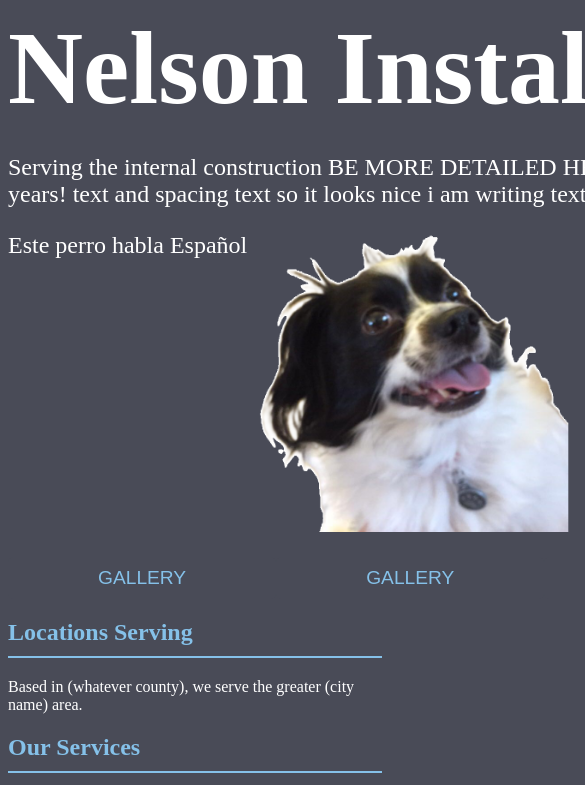
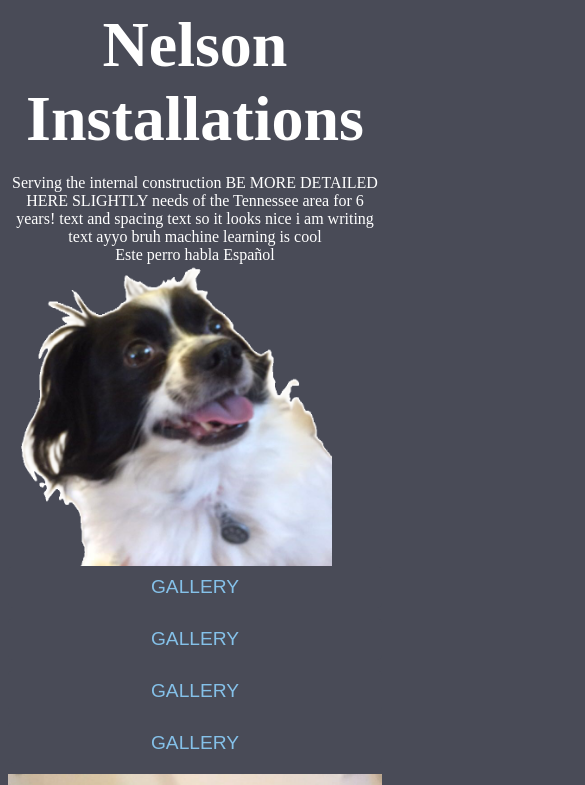
Before and after one commit to lamngo13/bruhh, an Angular app in the folder angapp/: page / in a window 390 px wide. Shown: the top 785 px of the page, 585 px wide, since content can reach past the window. Built offline with nearby package versions, Linux system fonts and the light colour scheme.

Commit message:
try to include phone

```diff
--- a/angapp/src/app/home/home.component.css
+++ b/angapp/src/app/home/home.component.css
@@ -162,3 +162,44 @@ body {
     color: white;
     text-align: left;
   }
+
+
+  @media (max-width: 768px) {
+    .topcontainer {
+      flex-direction: column;
+      height: auto; /* Adjust height for mobile */
+    }
+
+    .imagetop, .header {
+      flex: 100%; /* Make both sections take full width on mobile */
+      text-align: center; /* Center-align text and images on mobile */
+    }
+
+    .header h1 {
+      font-size: 4em; /* Decrease font size for mobile */
+    }
+
+    .header p {
+      font-size: 1em; /* Decrease font size for mobile */
+    }
+
+    .button-container {
+      flex-direction: column; /* Stack buttons vertically */
+      width: 100%;
+    }
+
+    .gallerybutton {
+      padding: 10px 20px; /* Adjust button padding */
+      width: 100%; /* Make buttons full width on mobile */
+      margin-bottom: 10px; /* Add margin between buttons */
+    }
+
+    .textwimagecontainer {
+      flex-direction: column; /* Stack text and image vertically */
+      max-height: none; /* Remove max-height to allow natural sizing */
+    }
+
+    .image-section {
+      justify-content: center; /* Center image on mobile */
+    }
+  }
```
